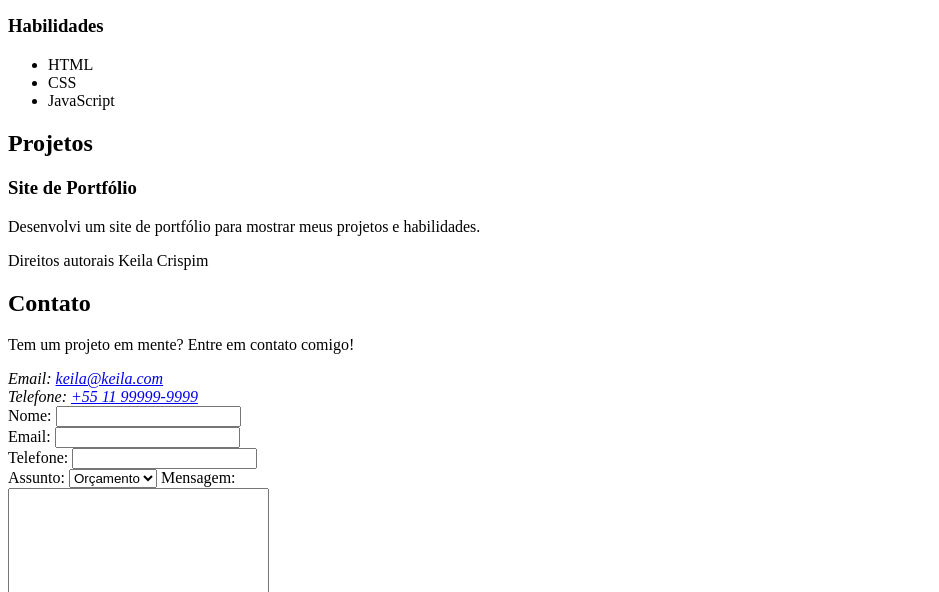
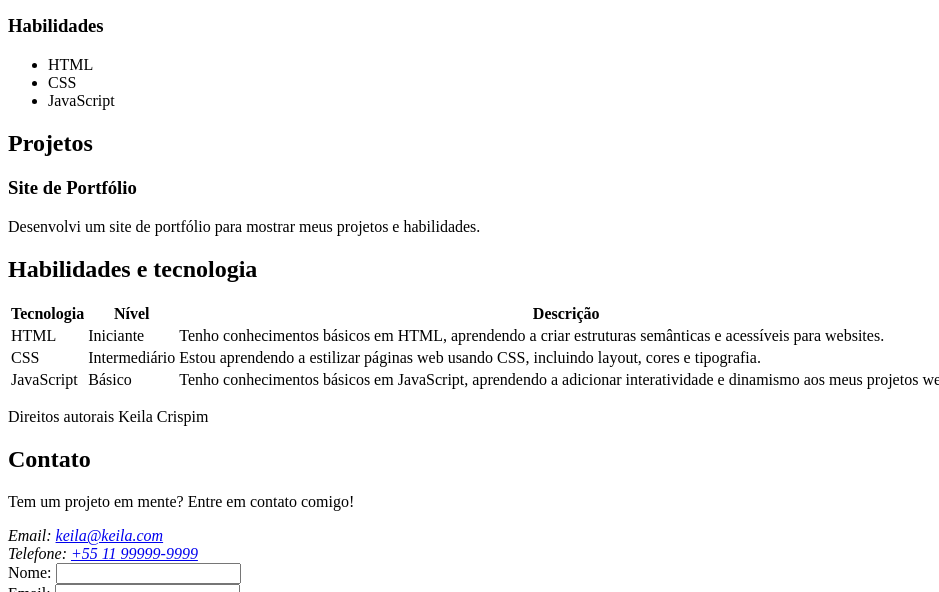
Before and after one commit to keilacrispim18/site-teste, a plain HTML site: page index.html in a window 1280 px wide. Shown: the part 560-1152 px from the top of the page, without its empty margins (0-939 px from the left). Drawn offline with Linux system fonts and the light colour scheme.

Commit message:
Nova versão

```diff
--- a/index.html
+++ b/index.html
@@ -45,6 +45,37 @@
             <p>Desenvolvi um site de portfólio para mostrar meus projetos e habilidades.</p>
         </article>
     </section>
+    <section id="habilidades">
+        <h2>Habilidades e tecnologia</h2>
+        <table>
+            <thead>
+                <tr>
+                    <th>Tecnologia</th>
+                    <th>Nível</th>
+                    <th>Descrição</th>
+                </tr>
+            </thead>
+            <tbody>
+                <tr>
+                    <td>HTML</td>
+                    <td>Iniciante</td>
+                    <td>Tenho conhecimentos básicos em HTML, aprendendo a criar estruturas semânticas e acessíveis para
+                        websites.</td>
+                </tr>
+                <tr>
+                    <td>CSS</td>
+                    <td>Intermediário</td>
+                    <td>Estou aprendendo a estilizar páginas web usando CSS, incluindo layout, cores e tipografia.</td>
+                </tr>
+                <tr>
+                    <td>JavaScript</td>
+                    <td>Básico</td>
+                    <td>Tenho conhecimentos básicos em JavaScript, aprendendo a adicionar interatividade e dinamismo aos
+                        meus projetos web.</td>
+                </tr>
+            </tbody>
+        </table>
+    </section>
     <footer>
         <p>Direitos autorais Keila Crispim</p>
         <section id="contato">
```
